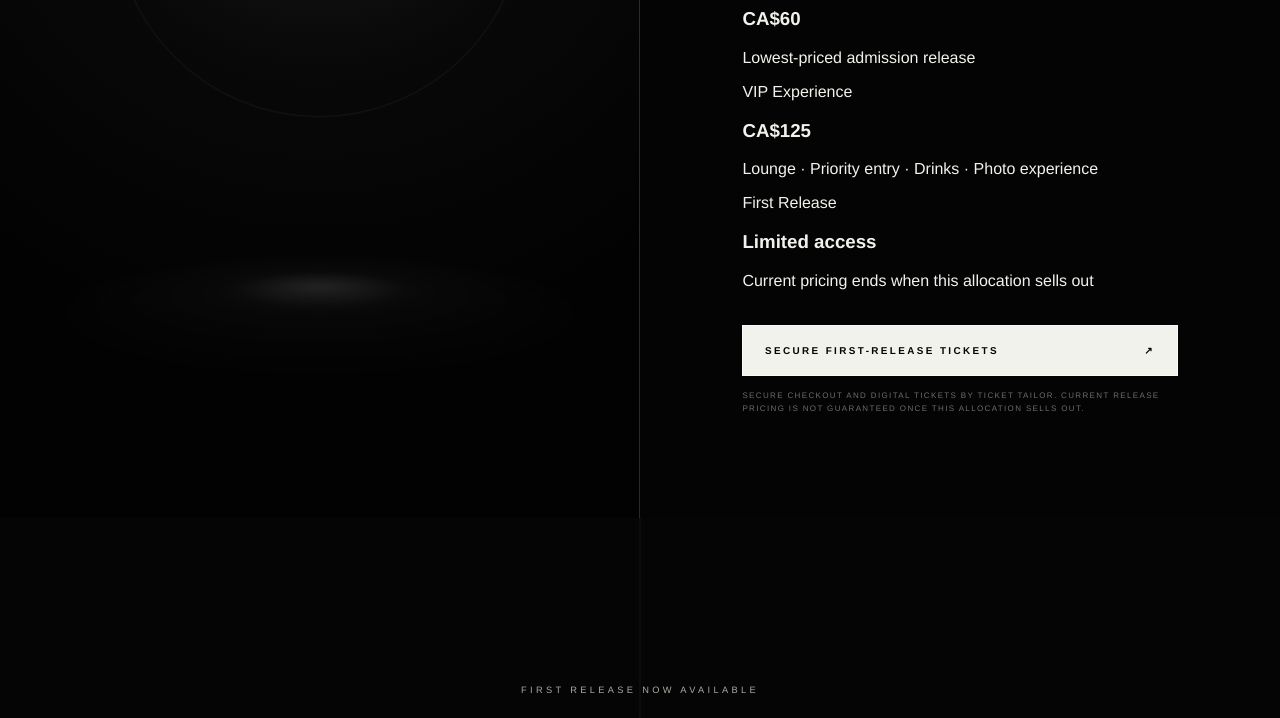
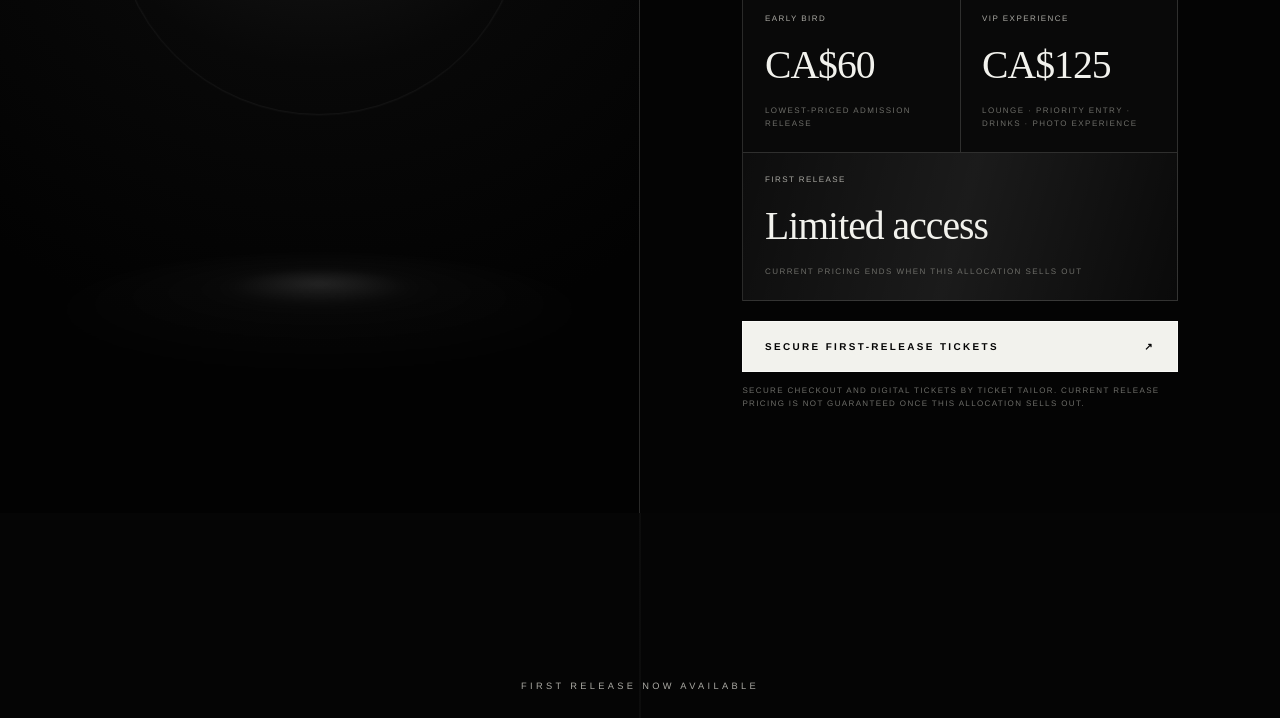
Before and after one commit to onelyfetxc/onelyfe, a plain HTML site: page index.html in a window 1280 px wide. Shown: the part 2399-3117 px from the top of the page. Drawn offline with Linux system fonts and the light colour scheme; a script that the page names is missing.

Commit message:
Style ticket incentive cards

```diff
--- a/styles.css
+++ b/styles.css
@@ -80,7 +80,16 @@ dt { color: var(--muted); }
 dd { text-align: right; }
 .status { margin: 2rem 0 0; color: var(--muted); font-size: .57rem; line-height: 1.6; letter-spacing: .18em; text-transform: uppercase; }
 
-.ticket-actions { margin-top: 2.2rem; }
+
+.ticket-incentives { display: grid; grid-template-columns: repeat(2, minmax(0, 1fr)); margin-top: 2.2rem; border-top: 1px solid var(--line); border-left: 1px solid var(--line); }
+.ticket-incentives article { min-height: 10rem; display: flex; flex-direction: column; justify-content: space-between; gap: 1.25rem; padding: 1.35rem; border-right: 1px solid var(--line); border-bottom: 1px solid var(--line); background: rgba(255,255,255,.018); }
+.ticket-incentives .release-note { grid-column: 1 / -1; min-height: auto; background: linear-gradient(105deg, rgba(255,255,255,.035), rgba(255,255,255,.09), rgba(255,255,255,.025)); }
+.ticket-incentives p, .ticket-incentives span { margin: 0; font-size: .5rem; line-height: 1.55; letter-spacing: .18em; text-transform: uppercase; }
+.ticket-incentives p { color: var(--silver); }
+.ticket-incentives span { color: var(--muted); }
+.ticket-incentives h3 { margin: 0; font-family: Didot, "Bodoni 72", "Times New Roman", serif; font-size: clamp(1.8rem, 3.1vw, 3rem); font-weight: 400; line-height: 1; letter-spacing: -.025em; }
+
+.ticket-actions { margin-top: 1.2rem; }
 .ticket-button { position: relative; display: flex; align-items: center; justify-content: space-between; gap: 2rem; width: 100%; padding: 1.2rem 1.35rem; overflow: hidden; border: 1px solid rgba(255,255,255,.55); background: var(--white); color: var(--black); font-size: .62rem; font-weight: 600; letter-spacing: .24em; text-transform: uppercase; transition: color .35s ease, background .35s ease, border-color .35s ease; }
 .ticket-button::before { content: ""; position: absolute; inset: 0; background: linear-gradient(105deg, #111 0%, #858585 42%, #f7f7f4 49%, #383838 57%, #080808 100%); transform: translateX(-102%); transition: transform .55s cubic-bezier(.16,1,.3,1); }
 .ticket-button span { position: relative; z-index: 1; }
@@ -148,6 +157,8 @@ dd { text-align: right; }
   .event-card-mark img { width: min(15rem, 70%); }
   .event-card-content { padding: 5rem 2rem; }
   .event-card h2 { font-size: clamp(3.8rem, 17vw, 6rem); }
+  .ticket-incentives { grid-template-columns: 1fr; }
+  .ticket-incentives .release-note { grid-column: auto; }
   dl div { grid-template-columns: 6rem 1fr; gap: 1rem; }
   .closing h2 { font-size: clamp(4rem, 18vw, 6.5rem); }
   .site-footer { min-height: 10rem; flex-direction: column; justify-content: center; text-align: center; }
```
